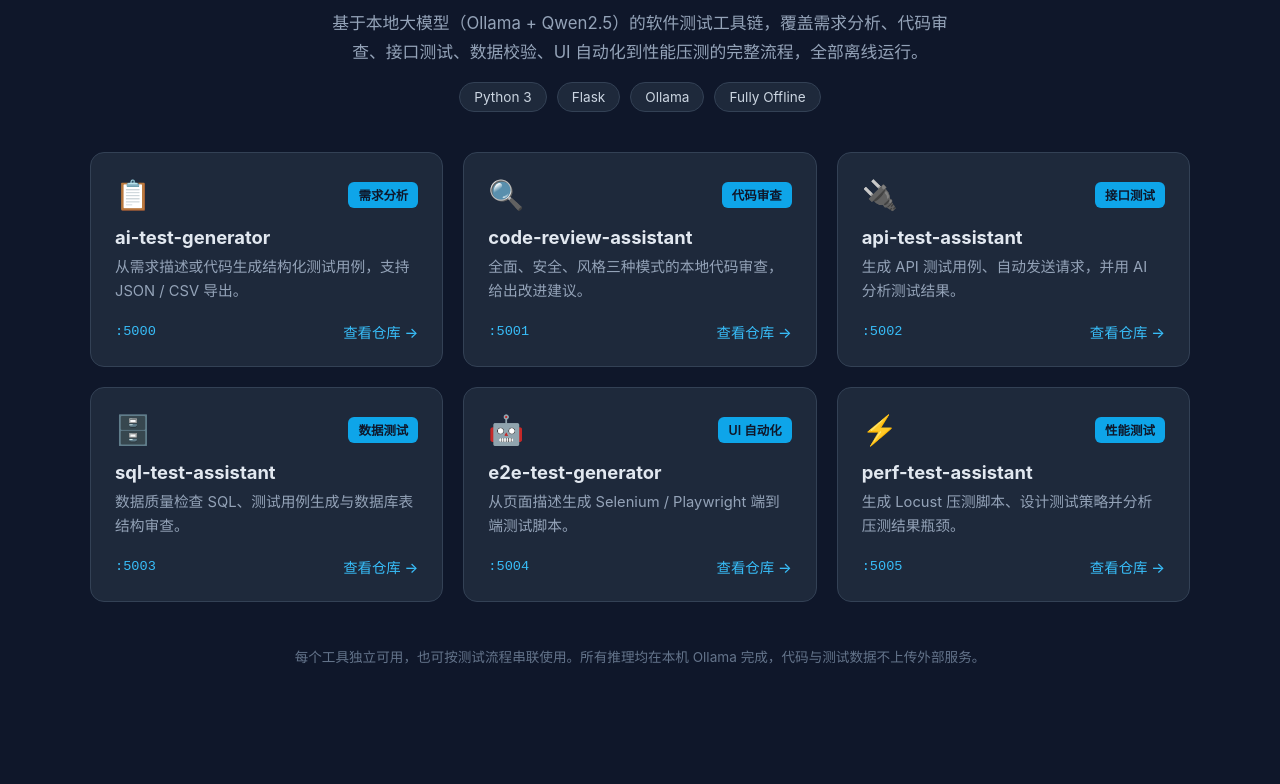
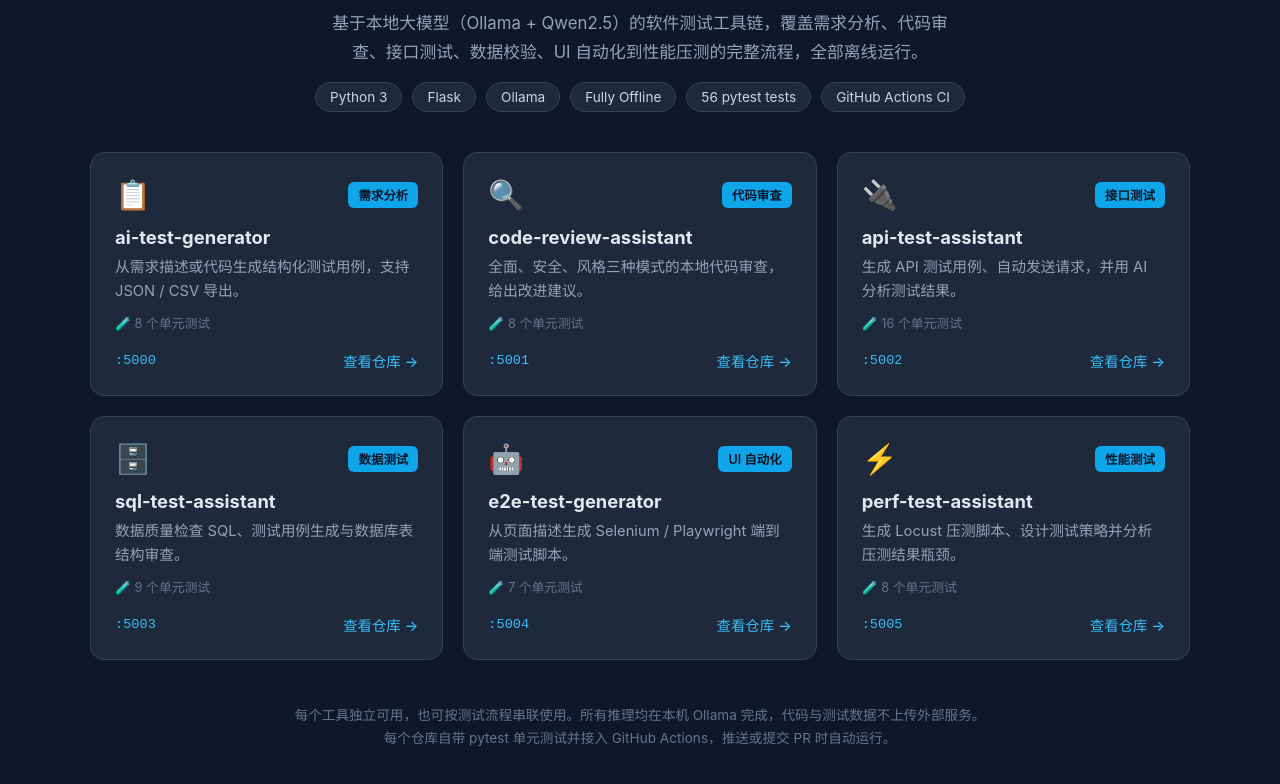
Before and after one commit to i-am-cie/ai-test-toolkit, a plain HTML site: page index.html in a window 1280 px wide. Shown: the part 90-874 px from the top of the page. Before the commit the page ends 800 px from the top, so only its background shows below. Drawn offline with Linux system fonts and the light colour scheme.

Commit message:
feat: show per-tool test counts and CI badge on portal cards

```diff
--- a/index.html
+++ b/index.html
@@ -35,6 +35,7 @@
         .stage { font-size: 0.78rem; padding: 4px 10px; border-radius: 6px; background: #0ea5e9; color: #0f172a; font-weight: 600; }
         .card h2 { font-size: 1.15rem; margin-bottom: 8px; }
         .card p { color: #94a3b8; font-size: 0.92rem; line-height: 1.6; flex: 1; }
+        .meta { margin-top: 10px; font-size: 0.8rem; color: #64748b; }
         .card-bottom { margin-top: 18px; display: flex; align-items: center; justify-content: space-between; }
         .port { font-family: 'Courier New', monospace; font-size: 0.85rem; color: #38bdf8; }
         .link { color: #38bdf8; text-decoration: none; font-size: 0.9rem; font-weight: 500; }
@@ -52,6 +53,8 @@
                 <span class="badge">Flask</span>
                 <span class="badge">Ollama</span>
                 <span class="badge">Fully Offline</span>
+                <span class="badge">56 pytest tests</span>
+                <span class="badge">GitHub Actions CI</span>
             </div>
         </header>
 
@@ -60,6 +63,7 @@
                 <div class="card-top"><span class="emoji">📋</span><span class="stage">需求分析</span></div>
                 <h2>ai-test-generator</h2>
                 <p>从需求描述或代码生成结构化测试用例，支持 JSON / CSV 导出。</p>
+                <div class="meta">🧪 8 个单元测试</div>
                 <div class="card-bottom"><span class="port">:5000</span><a class="link" href="https://github.com/i-am-cie/ai-test-generator">查看仓库 →</a></div>
             </div>
 
@@ -67,6 +71,7 @@
                 <div class="card-top"><span class="emoji">🔍</span><span class="stage">代码审查</span></div>
                 <h2>code-review-assistant</h2>
                 <p>全面、安全、风格三种模式的本地代码审查，给出改进建议。</p>
+                <div class="meta">🧪 8 个单元测试</div>
                 <div class="card-bottom"><span class="port">:5001</span><a class="link" href="https://github.com/i-am-cie/code-review-assistant">查看仓库 →</a></div>
             </div>
 
@@ -74,6 +79,7 @@
                 <div class="card-top"><span class="emoji">🔌</span><span class="stage">接口测试</span></div>
                 <h2>api-test-assistant</h2>
                 <p>生成 API 测试用例、自动发送请求，并用 AI 分析测试结果。</p>
+                <div class="meta">🧪 16 个单元测试</div>
                 <div class="card-bottom"><span class="port">:5002</span><a class="link" href="https://github.com/i-am-cie/api-test-assistant">查看仓库 →</a></div>
             </div>
 
@@ -81,6 +87,7 @@
                 <div class="card-top"><span class="emoji">🗄️</span><span class="stage">数据测试</span></div>
                 <h2>sql-test-assistant</h2>
                 <p>数据质量检查 SQL、测试用例生成与数据库表结构审查。</p>
+                <div class="meta">🧪 9 个单元测试</div>
                 <div class="card-bottom"><span class="port">:5003</span><a class="link" href="https://github.com/i-am-cie/sql-test-assistant">查看仓库 →</a></div>
             </div>
 
@@ -88,6 +95,7 @@
                 <div class="card-top"><span class="emoji">🤖</span><span class="stage">UI 自动化</span></div>
                 <h2>e2e-test-generator</h2>
                 <p>从页面描述生成 Selenium / Playwright 端到端测试脚本。</p>
+                <div class="meta">🧪 7 个单元测试</div>
                 <div class="card-bottom"><span class="port">:5004</span><a class="link" href="https://github.com/i-am-cie/e2e-test-generator">查看仓库 →</a></div>
             </div>
 
@@ -95,12 +103,14 @@
                 <div class="card-top"><span class="emoji">⚡</span><span class="stage">性能测试</span></div>
                 <h2>perf-test-assistant</h2>
                 <p>生成 Locust 压测脚本、设计测试策略并分析压测结果瓶颈。</p>
+                <div class="meta">🧪 8 个单元测试</div>
                 <div class="card-bottom"><span class="port">:5005</span><a class="link" href="https://github.com/i-am-cie/perf-test-assistant">查看仓库 →</a></div>
             </div>
         </div>
 
         <footer>
             <p>每个工具独立可用，也可按测试流程串联使用。所有推理均在本机 Ollama 完成，代码与测试数据不上传外部服务。</p>
+            <p>每个仓库自带 pytest 单元测试并接入 GitHub Actions，推送或提交 PR 时自动运行。</p>
         </footer>
     </div>
 </body>
```
